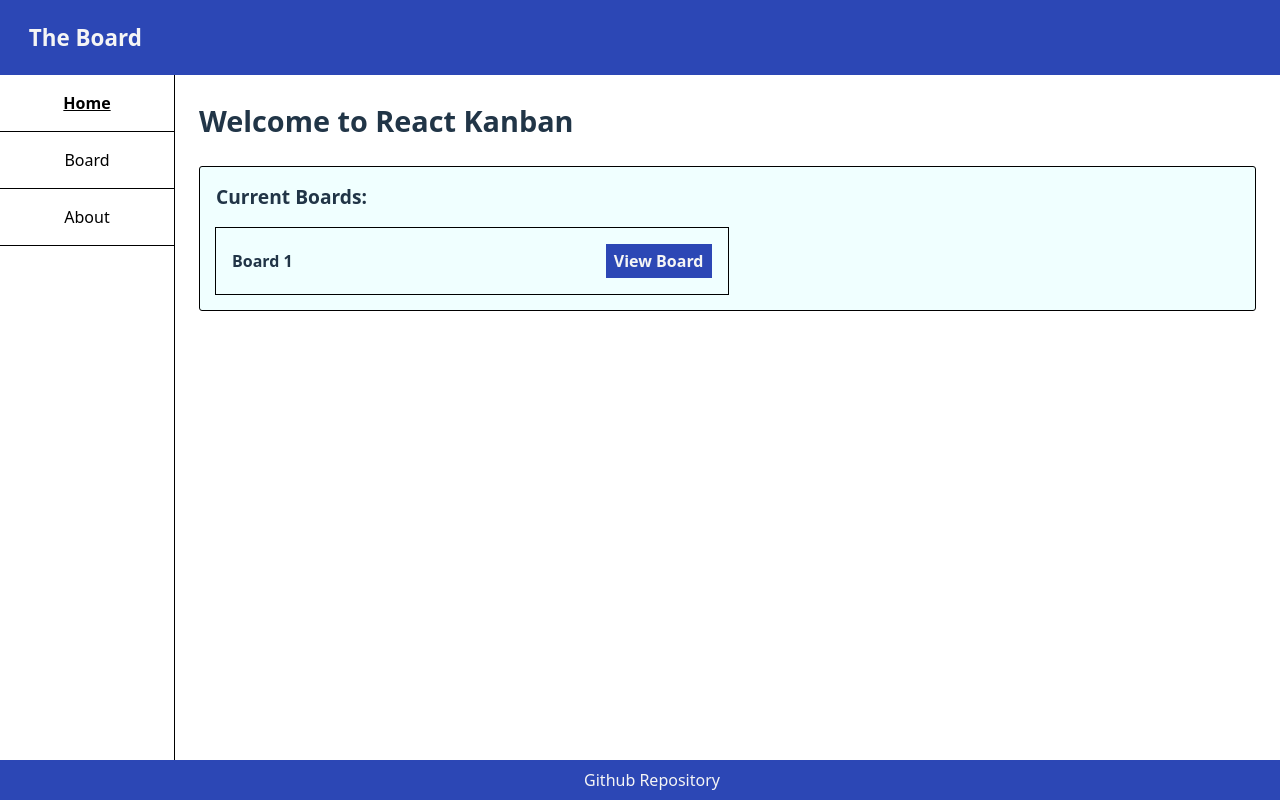
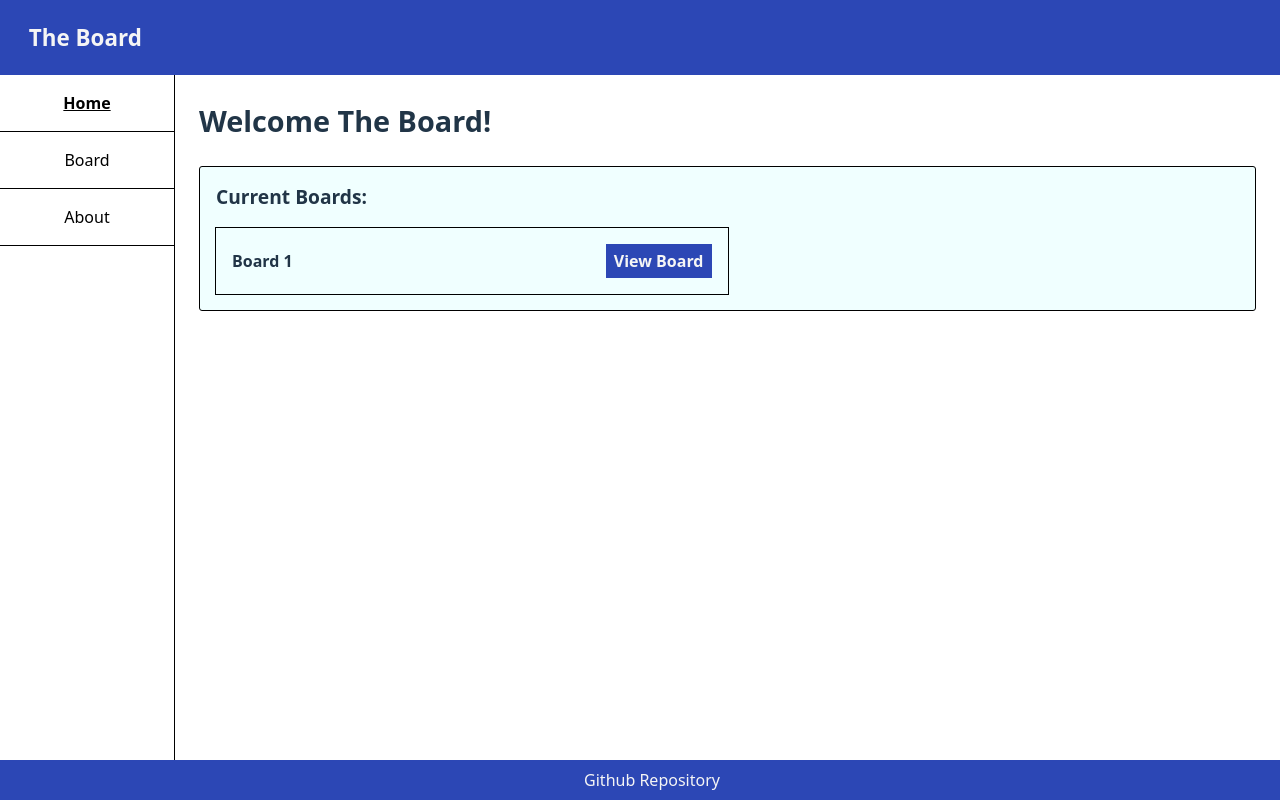
Before and after one commit to jv-pv/Kanban-Board-App, a React (Vite) app: page / in a window 1280 px wide. Built offline with nearby package versions, Linux system fonts and the light colour scheme; some icons are missing; a web font is replaced by a local one.

Commit message:
Changed spash page title.

```diff
--- a/src/pages/HomePage.jsx
+++ b/src/pages/HomePage.jsx
@@ -7,7 +7,7 @@ const HomePage = () => {
     <div className="main-content-container">
         <Sidebar/>
         <div className="home-content-container">
-            <h1>Welcome to React Kanban</h1>
+            <h1>Welcome The Board!</h1>
 
           <div className="current-boards-wrapper">
             <h2>Current Boards:</h2>
```
